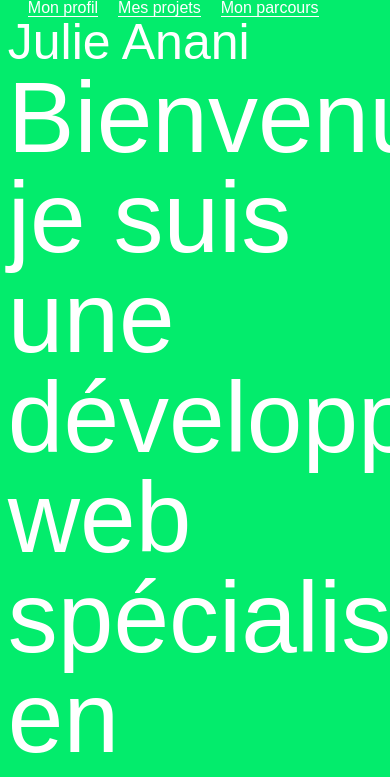
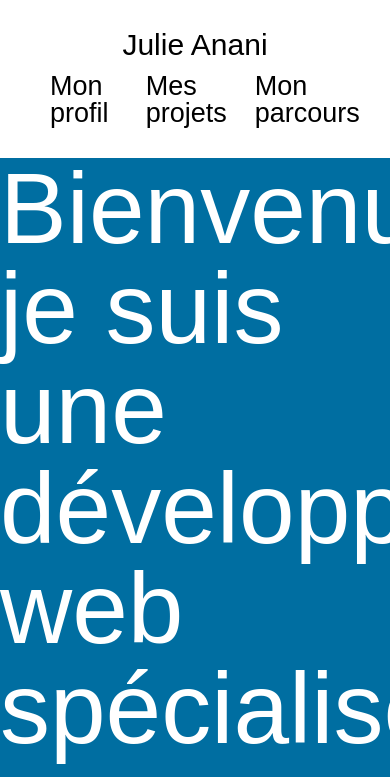
Before and after one commit to Julie-ANANI/portfolio, a website: page statics/index.html in a window 390 px wide. Shown: the top 777 px of the page. Drawn offline with Linux system fonts and the light colour scheme.

Commit message:
add css design for mobile navigation

```diff
--- a/statics/assets/css/style.css
+++ b/statics/assets/css/style.css
@@ -1,8 +1,7 @@
 body {
   font-family: Montserrat, sans-serif;
   color: #fff;
-  background-color: rgb(3, 236, 108);
-  padding: 0 2%;
+  background-color: rgb(0, 110, 161);
 	margin: 0;
 }
 
@@ -10,20 +9,28 @@ body {
 
 /* Navigation bar */
 nav {
-	display: flex;
-	flex-wrap: wrap;
-	justify-content: space-between;
-	align-items: center;
-	position: sticky;
-	top: 0;
+  display:flex;
+  flex-wrap:wrap;
+  justify-content: space-between;
+  align-items: center;
+  padding: 30px;
+  background-color: #fff;
+  position: sticky;
+  top: 0;
+}
+
+nav h2{
+  color: rgb(0, 0, 0);
 }
 
 nav ul {
 	display: flex;
-	list-style-type: none;
+  font-size: 20px;
+/* 	list-style-type: none; */
 }
 
 nav ul li {
+  color: rgb(0, 0, 0);
 	margin-left: 20px;
 	cursor: pointer;
 	border-bottom: 1px solid #fff;
@@ -32,6 +39,25 @@ nav ul li {
 nav ul li:hover {
 	border-bottom-color: #000;
 }
+
+
+@media screen and (max-width: 700px) {
+	nav {
+    display: flex;
+    flex-direction: column;
+    justify-content:center;
+    align-items:center;
+	}
+  nav h2{
+    /* display: flex; */
+    padding-bottom: 4%;
+    justify-content:center;
+    font-size: 30px;
+  }
+
+  nav ul {
+    font-size: 27px;
+  }
 /* End navigation bar */
 
 
--- a/statics/index.html
+++ b/statics/index.html
@@ -15,6 +15,9 @@
 
 	<!-- Navigation bar -->
 	<nav>
+		<h2>
+			Julie Anani
+		</h2>
 		<ul>
 			<li>Mon profil</li>
 			<li>Mes projets</li>
@@ -25,9 +28,7 @@
 
 		<!-- Header -->
 		<header>
-			<h2>
-				Julie Anani
-			</h2>
+
 			<h1>Bienvenue, je suis une développeuse web spécialisée en Node.js</h1>
 				<p>
 					Après une formation de graphiste et une formation artistique dans le domaine de la vidéo
```
